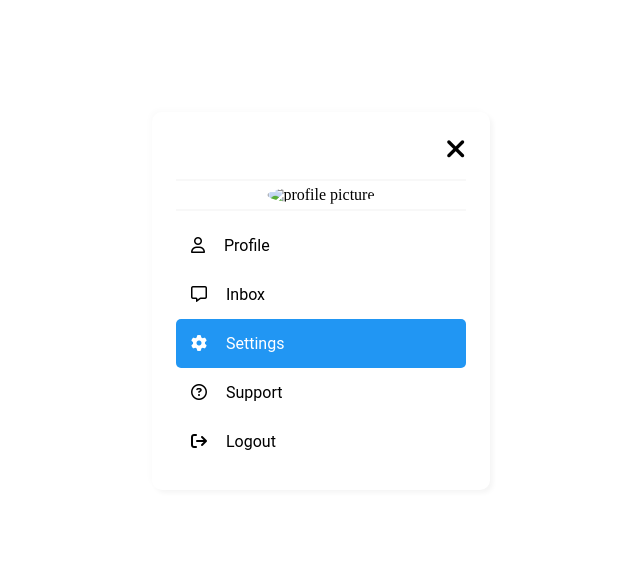
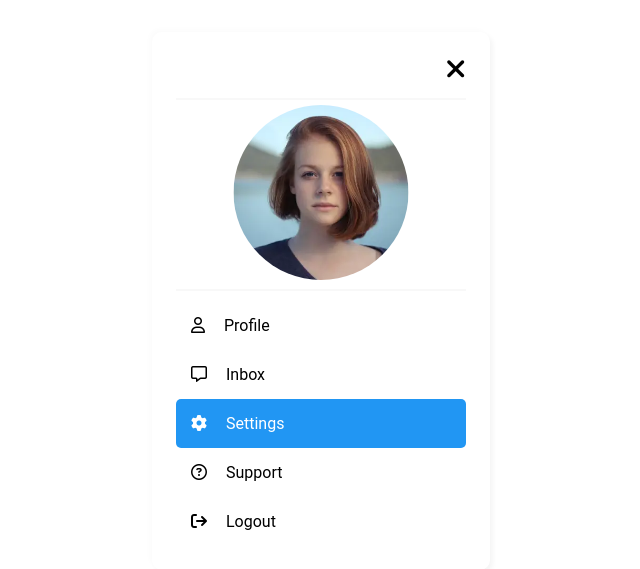
Before and after one commit to sohag-hossain07/simple-cart, a plain HTML site: page index.html in a window 1280 px wide. Shown: the part 107-676 px from the top of the page, without its empty margins (319-959 px from the left). Drawn offline with Linux system fonts and the light colour scheme; the site is published under a folder, as on GitHub Pages, so addresses that start at the root find nothing.

Commit message:
problem fixed

```diff
--- a/index.html
+++ b/index.html
@@ -86,7 +86,7 @@
         <div class="x-mark"><i class="fa-solid fa-xmark"></i></div>
         <div class="profile-pic">
           <img
-            src="/images/profile-picture.webp"
+            src="./images/profile-picture.webp"
             alt="profile picture"
             class="cart-img"
           />
```
